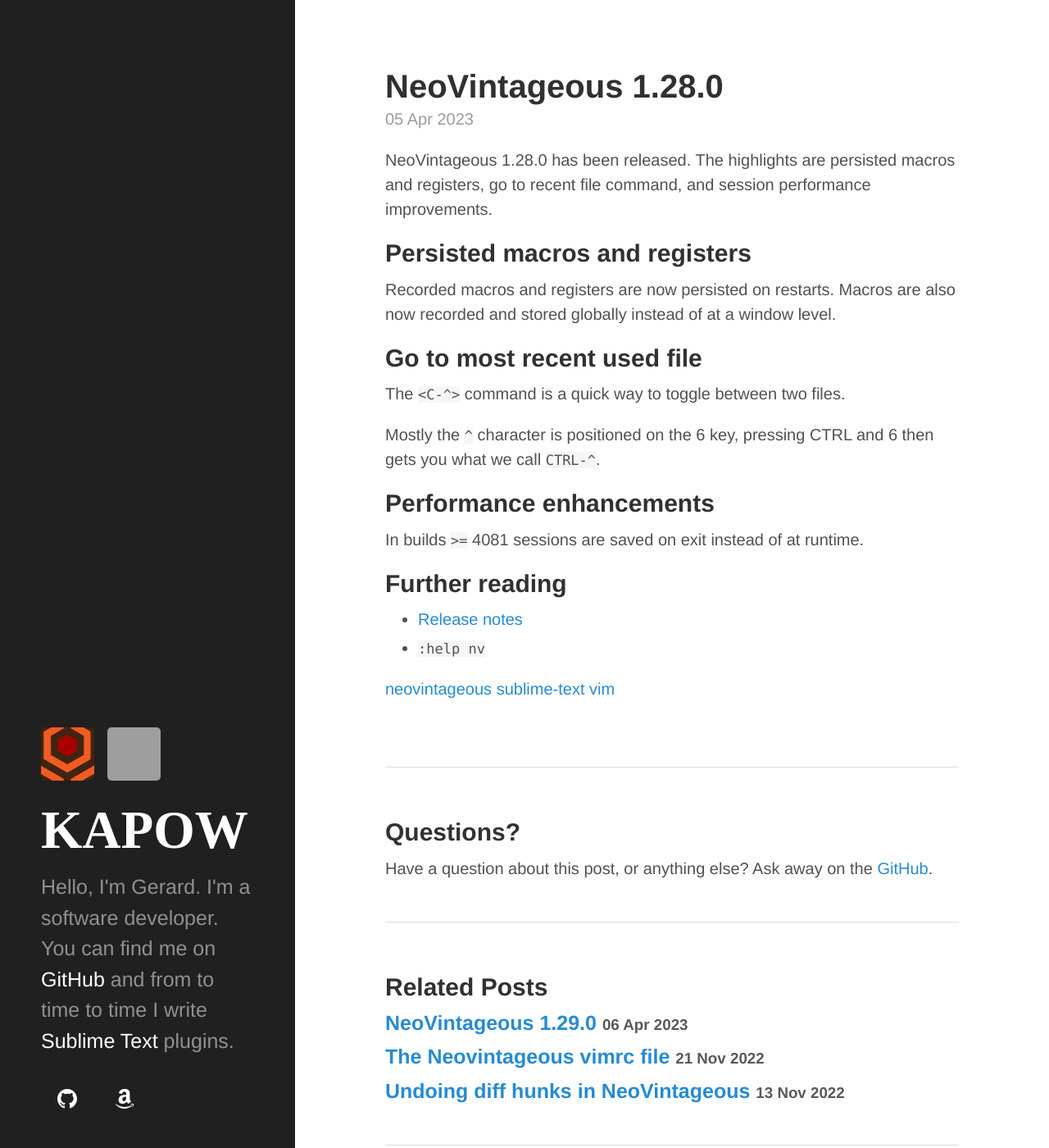
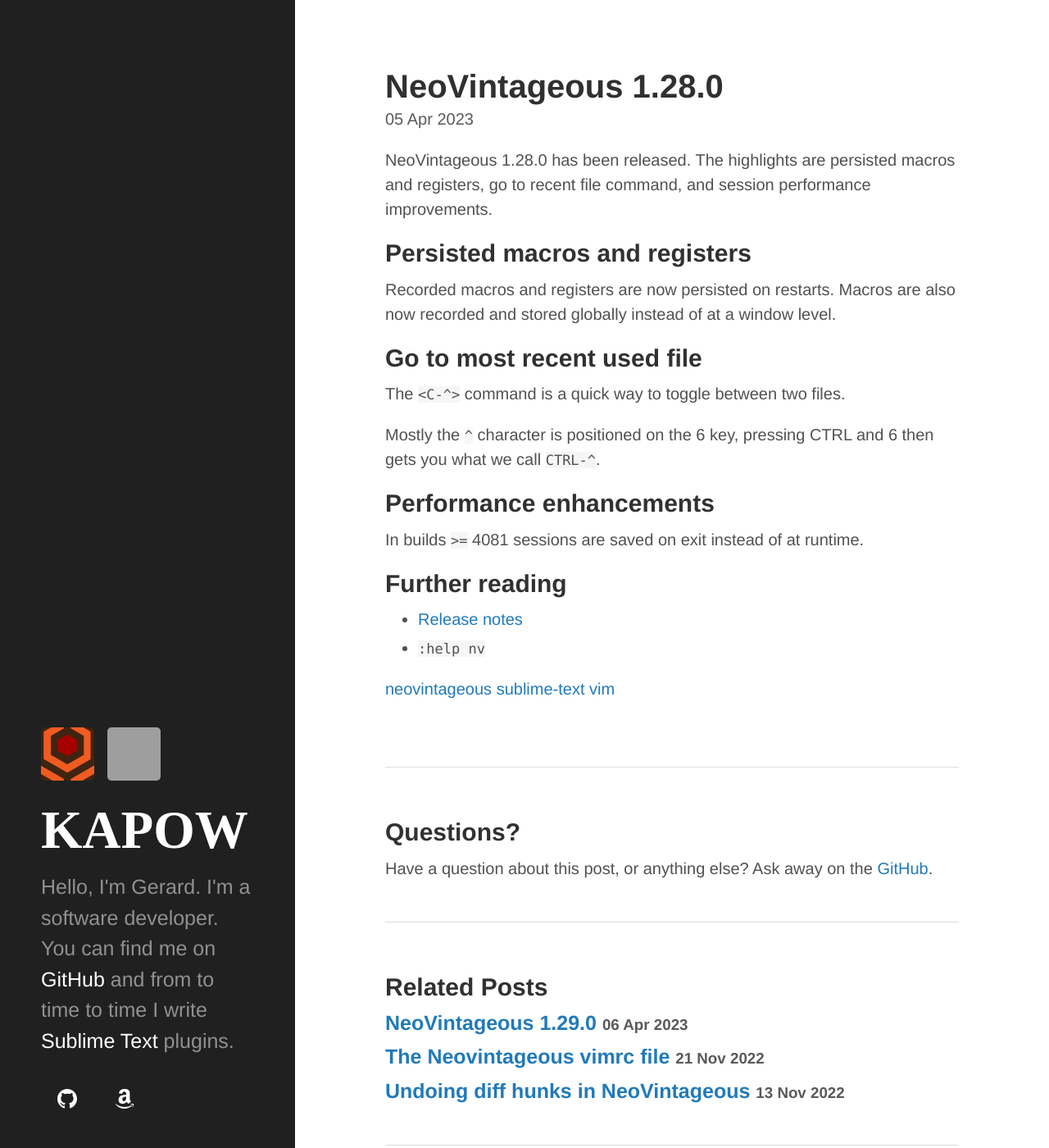
Before and after one commit to gerardroche/gerardroche.github.io, a Jekyll site: the page built from _posts/2023-04-05-neovintageous-1.28.0.md, in a window 1280 px wide and 1400 px high. Shown: the whole window at 82% size. Built offline with Jekyll 4.4.1, drawn with Linux system fonts in a browser that asks for light colours; grey boxes are pictures that could not be loaded.

Commit message:
Accessibility

```diff
--- a/_sass/_hyde.scss
+++ b/_sass/_hyde.scss
@@ -84,10 +84,15 @@
   text-decoration: none;
 }
 
+.related-posts li small,
+.post time{
+  color: #595959;
+}
+
+a {
+  color: #217ABA;
+}
+
 a.kapow {
   text-decoration: none;
 }
-
-.related-posts li small {
-  color: #595959;
-}
```
